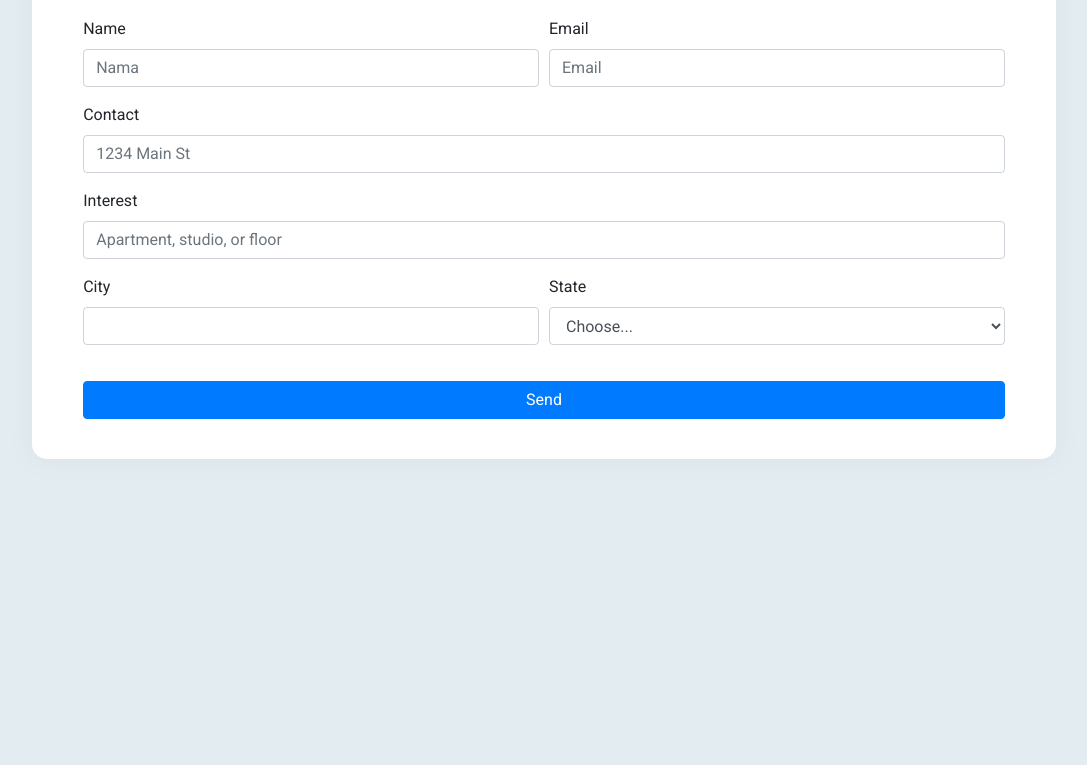
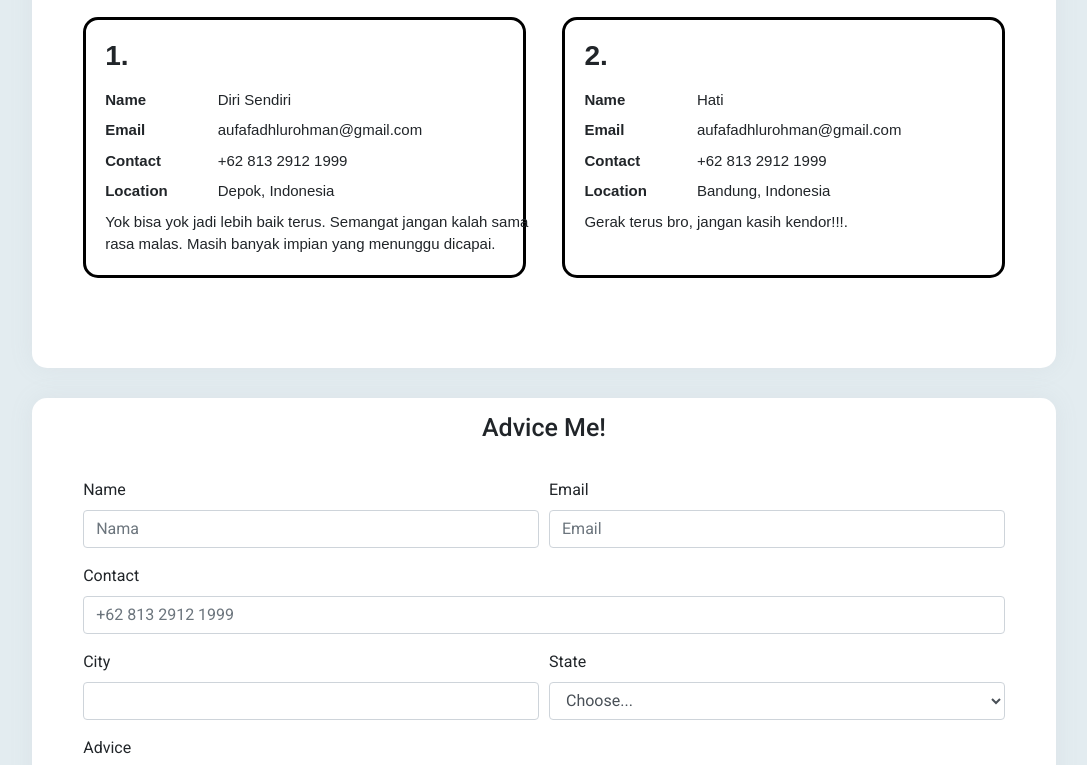
Before and after one commit to aufaf29/nextdev-assignment, a plain HTML site: page assignment01/portfolio.html in a window 1280 px wide. Shown: the part 437-1202 px from the top of the page, without its empty margins (96-1183 px from the left). Before the commit the page ends 926 px from the top, so only its background shows below. Drawn offline with nearby package versions, Linux system fonts and the light colour scheme; a web font is replaced by a local one.

Commit message:
add assignment 02 change for setup github pages

```diff
--- a/assignment01/css/portfolio.css
+++ b/assignment01/css/portfolio.css
@@ -189,6 +189,10 @@ td, th {
     padding: 15px;
 }
 
+.contact-me h2 {
+    font-size: 25px;
+}
+
 .contact-form {
     display: block;
     width: 90%;
@@ -199,15 +203,36 @@ td, th {
     margin-top: 20px;
 }
 
-/* label, input {
-    display: block;
+.contact-list {
+    min-height: 100px;
+    background-color: white;
+    border-radius: 15px;
+    margin-bottom: 30px;
+    padding-bottom: 20px;
+    box-shadow: rgba(149, 157, 165, 0.1) 0px 0px 24px;
 }
 
-label {
-    margin-bottom: 5px;
+.advice-cards {
+    display: flex;
+    justify-content: space-between;
+    flex-wrap: wrap;
+    width: 90%;
+    margin: 20px auto;
+    min-height: 20px;
+    background-color: #ffffff;
 }
 
-input {
-    width: 100%;
-    margin-bottom: 10px;
-} */
+.custom-card {
+    background-color: #ffffff !important;
+    width: 48%;
+    border-radius: 15px;
+    margin-bottom: 50px;
+    border: 3px solid #000000;
+}
+
+.custom-card table {
+    font-family: arial, sans-serif;
+    border-collapse: collapse;
+    margin: 15px;
+    width: 450px;
+}
--- /dev/null
+++ b/assignment01/js/script.js
@@ -0,0 +1,87 @@
+
+
+function make_card(number, name, email, contact, city, state, advice) {
+    return (
+    `
+    <div class="custom-card">
+        <table width="100%">
+            <col style="width:25%">
+            <col style="width:75%">
+            <tr>
+                <td colspan="2"><h3><strong>${number}.</strong></h3></td>
+            </tr>
+            <tr>
+              <td><strong>Name</strong></td>
+              <td>${name}</td>
+            </tr>
+            <tr>
+              <td><strong>Email</strong></td>
+              <td>${email}</td>
+            </tr>
+            <tr>
+              <td><strong>Contact</strong></td>
+              <td>${contact}</td>
+            </tr>
+            <tr>
+              <td><strong>Location</strong></td>
+              <td>${city}, ${state}</td>
+            </tr>
+            <tr>
+              <td colspan="2">${advice}</td>
+            </tr>
+        </table>
+    </div>
+    `
+    )
+}
+
+let cards = [
+    {
+        name: "Diri Sendiri",
+        email: "aufafadhlurohman@gmail.com",
+        contact: "+62 813 2912 1999",
+        city: "Depok",
+        state: "Indonesia",
+        advice: "Yok bisa yok jadi lebih baik terus. Semangat jangan kalah sama rasa malas. Masih banyak impian yang menunggu dicapai."
+    },
+    {
+        name: "Hati",
+        email: "aufafadhlurohman@gmail.com",
+        contact: "+62 813 2912 1999",
+        city: "Bandung",
+        state: "Indonesia",
+        advice: "Gerak terus bro, jangan kasih kendor!!!."
+    }
+]
+
+let cards_container = document.getElementById("advice-cards")
+
+for(i=0; i<cards.length; i++) {
+    cards_container.innerHTML += make_card(i+1, cards[i].name, cards[i].email, cards[i].contact, cards[i].city, cards[i].state, cards[i].advice)
+}
+
+function add_advice(e) {
+    e.preventDefault();
+
+    cards.push(
+        {
+            name: document.getElementById("form-name").value,
+            email: document.getElementById("form-email").value,
+            contact: document.getElementById("form-contact").value,
+            city: document.getElementById("form-city").value,
+            state: document.getElementById("form-state").value,
+            advice: document.getElementById("form-interest").value
+        }
+    )
+
+    cards_container.innerHTML += make_card(cards.length, cards[cards.length-1].name, cards[cards.length-1].email, cards[cards.length-1].contact, cards[cards.length-1].city, cards[cards.length-1].state, cards[cards.length-1].advice)
+
+    document.getElementById("form-name").value = ""
+    document.getElementById("form-email").value = ""
+    document.getElementById("form-contact").value = ""
+    document.getElementById("form-city").value = ""
+    document.getElementById("form-state").value = ""
+    document.getElementById("form-interest").value = ""
+
+    return false
+}
--- a/assignment01/portfolio.html
+++ b/assignment01/portfolio.html
@@ -108,9 +108,17 @@
                 </table>
             </div>
         </div>
+        <div class="contact-list">
+            <div class="contact-me">
+                <h2>List Advice for Me</h2>
+            </div>
+            <div id="advice-cards" class="advice-cards">
+
+            </div>
+        </div>
         <div class="contact-container">
             <div class="contact-me">
-                <h2>Contact Me!</h2>
+                <h2>Advice Me!</h2>
             </div>
             <div class="contact-form">
 
@@ -127,11 +135,7 @@
                     </div>
                     <div class="form-group">
                       <label for="form-contact">Contact</label>
-                      <input type="text" class="form-control" id="form-contact" placeholder="1234 Main St">
-                    </div>
-                    <div class="form-group">
-                      <label for="form-interest">Interest</label>
-                      <input type="text" class="form-control" id="form-interest" placeholder="Apartment, studio, or floor">
+                      <input type="text" class="form-control" id="form-contact" placeholder="+62 813 2912 1999">
                     </div>
                     <div class="form-row">
                         <div class="form-group col-md-6">
@@ -148,7 +152,12 @@
                             </select>
                         </div>
                     </div>
-                    <button type="submit" class="btn btn-primary btn-block send">Send</button>
+                    <div class="form-group">
+                      <label for="form-interest">Advice</label>
+                      <textarea class="form-control" id="form-interest" rows="6" placeholder="Advice Me Here"></textarea>
+                    </div>
+
+                    <button class="btn btn-primary btn-block send" onclick="add_advice(event)">Send</button>
                   </form>
 
             </div>
@@ -158,6 +167,7 @@
     <script src="https://code.jquery.com/jquery-3.2.1.slim.min.js" integrity="sha384-KJ3o2DKtIkvYIK3UENzmM7KCkRr/rE9/Qpg6aAZGJwFDMVNA/GpGFF93hXpG5KkN" crossorigin="anonymous"></script>
     <script src="https://cdnjs.cloudflare.com/ajax/libs/popper.js/1.12.9/umd/popper.min.js" integrity="sha384-ApNbgh9B+Y1QKtv3Rn7W3mgPxhU9K/ScQsAP7hUibX39j7fakFPskvXusvfa0b4Q" crossorigin="anonymous"></script>
     <script src="https://maxcdn.bootstrapcdn.com/bootstrap/4.0.0/js/bootstrap.min.js" integrity="sha384-JZR6Spejh4U02d8jOt6vLEHfe/JQGiRRSQQxSfFWpi1MquVdAyjUar5+76PVCmYl" crossorigin="anonymous"></script>
+    <script src="js/script.js"></script>
 
 </body>
 </html>
```
Lines whose indentation alone changed are shown as unchanged.
